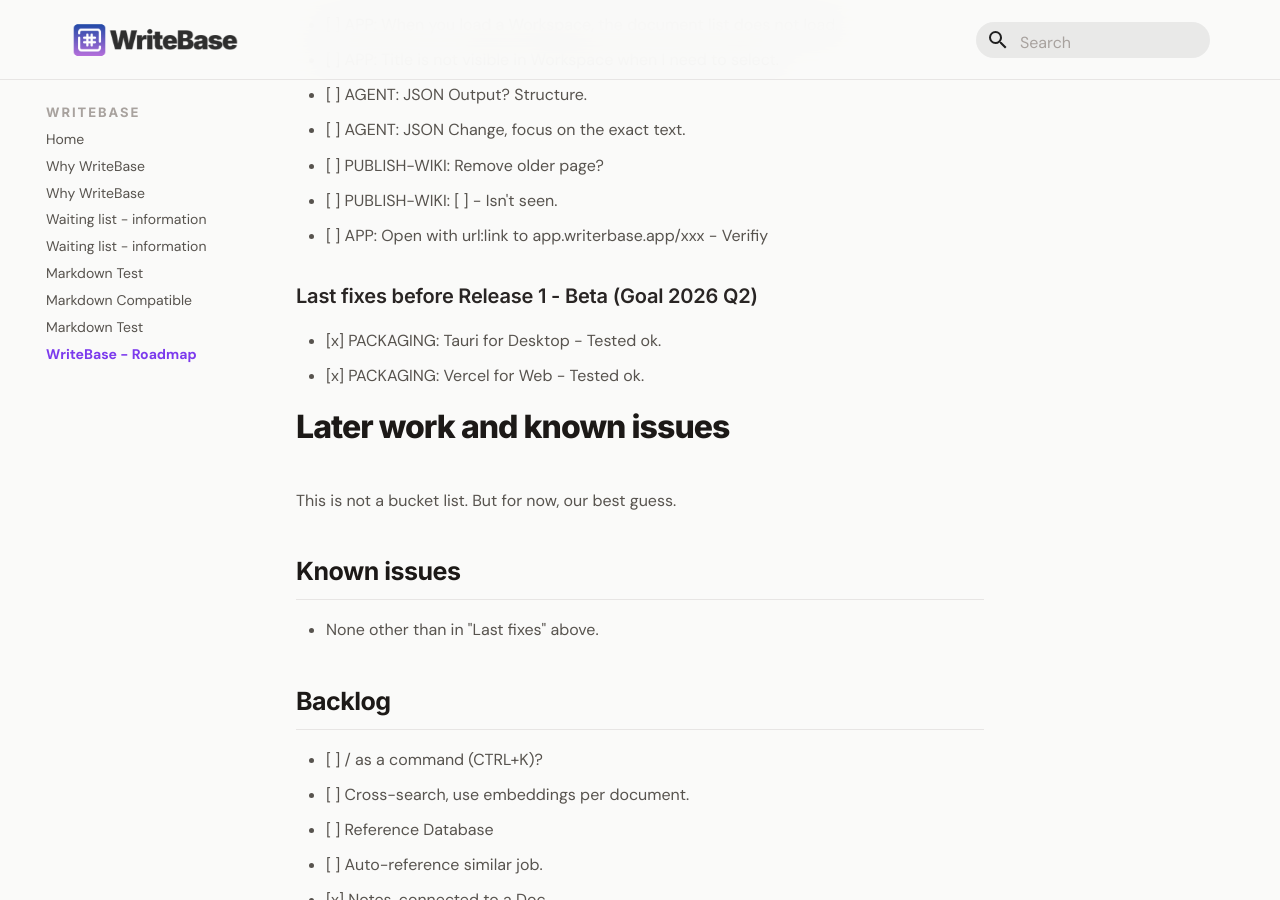
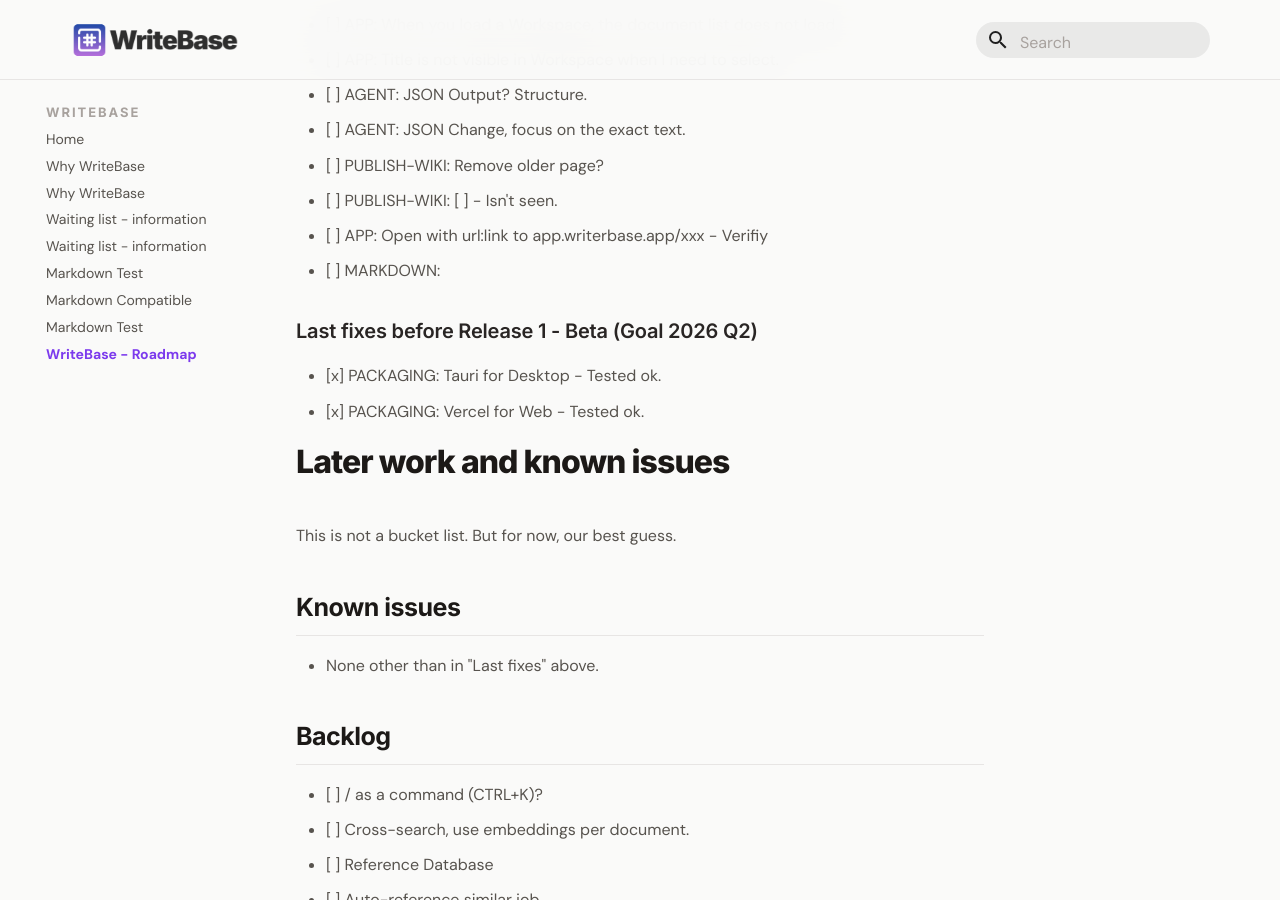
Before and after one commit to larssonhthomas-afk/writebase-docs, an MkDocs documentation site: the page built from docs/9writebase---roadmap.md, in a window 1280 px wide and 900 px high, scrolled down 653 px. Built offline with MkDocs 1.6.1 and Material for MkDocs 9.7.7, drawn with Linux system fonts in a browser that asks for light colours; some web fonts are replaced.

Commit message:
Update 9writebase---roadmap.md

```diff
--- a/docs/9writebase---roadmap.md
+++ b/docs/9writebase---roadmap.md
@@ -29,6 +29,7 @@ This Backlog has a priority 1-3.
 - [ ] PUBLISH-WIKI: Remove older page?
 - [ ] PUBLISH-WIKI: [ ] - Isn't seen.
 - [ ] APP: Open with url:link to app.writerbase.app/xxx - Verifiy
+- [ ] MARKDOWN:
 
 ### Last fixes before Release 1 - Beta (Goal 2026 Q2)
 
```
